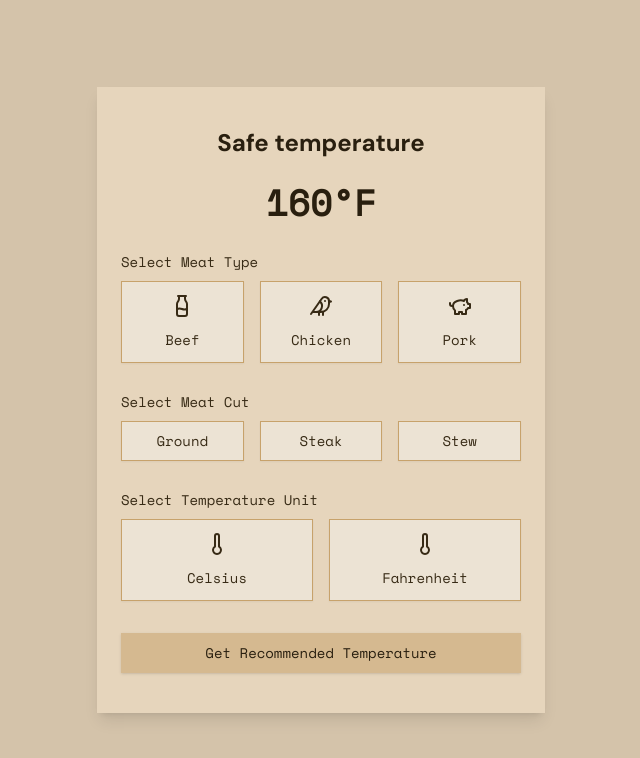
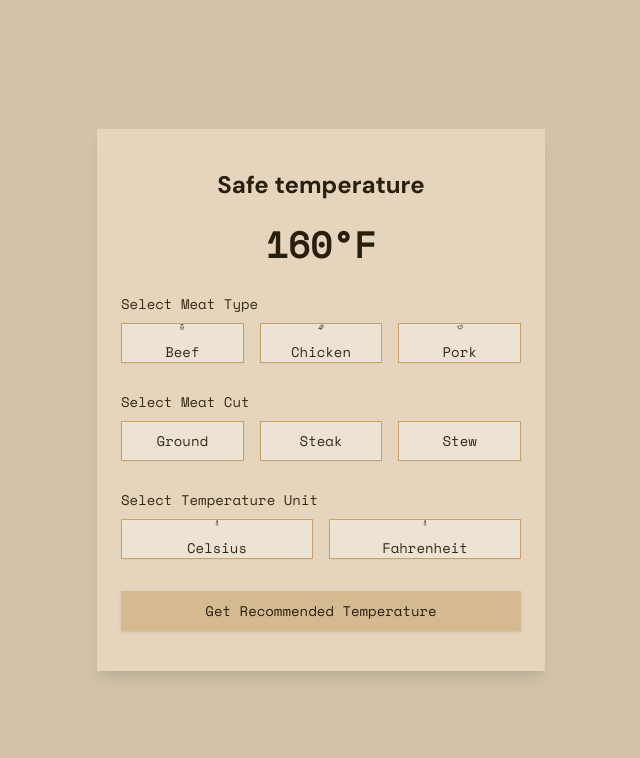
Before and after one commit to croppia/thermust, a Next.js app: page / in a window 1280 px wide. Shown: the top 758 px of the page, without its empty margins (319-959 px from the left). Built offline with nearby package versions, Linux system fonts and the light colour scheme.

Commit message:
Fix types

```diff
--- a/src/app/page.tsx
+++ b/src/app/page.tsx
@@ -26,24 +26,24 @@ export default function Component() {
             <div className="grid grid-cols-3 gap-4">
               <Button
                 variant="outline"
-                size="xl"
-                className="flex flex-col items-center justify-center gap-3 p-3"
+                size="lg"
+                className="flex flex-col items-center justify-center gap-3"
               >
                 <MilkIcon className="w-6 h-6" />
                 Beef
               </Button>
               <Button
                 variant="outline"
-                size="xl"
-                className="flex flex-col items-center justify-center gap-3 p-3"
+                size="lg"
+                className="flex flex-col items-center justify-center gap-3"
               >
                 <BirdIcon className="w-6 h-6" />
                 Chicken
               </Button>
               <Button
                 variant="outline"
-                size="xl"
-                className="flex flex-col items-center justify-center gap-3 p-3"
+                size="lg"
+                className="flex flex-col items-center justify-center gap-3"
               >
                 <PiggyBankIcon className="w-6 h-6" />
                 Pork
@@ -85,16 +85,16 @@ export default function Component() {
             <div className="grid grid-cols-2 gap-4">
               <Button
                 variant="outline"
-                size="xl"
-                className="flex flex-col items-center justify-center gap-3 p-3"
+                size="lg"
+                className="flex flex-col items-center justify-center gap-3"
               >
                 <ThermometerIcon className="w-6 h-6" />
                 Celsius
               </Button>
               <Button
                 variant="outline"
-                size="xl"
-                className="flex flex-col items-center justify-center gap-3 p-3"
+                size="lg"
+                className="flex flex-col items-center justify-center gap-3"
               >
                 <ThermometerIcon className="w-6 h-6" />
                 Fahrenheit
@@ -112,7 +112,7 @@ export default function Component() {
   );
 }
 
-function BirdIcon(props) {
+function BirdIcon(props: React.SVGProps<SVGSVGElement>) {
   return (
     <svg
       {...props}
@@ -136,7 +136,7 @@ function BirdIcon(props) {
   );
 }
 
-function MilkIcon(props) {
+function MilkIcon(props: React.SVGProps<SVGSVGElement>) {
   return (
     <svg
       {...props}
@@ -157,7 +157,7 @@ function MilkIcon(props) {
   );
 }
 
-function PiggyBankIcon(props) {
+function PiggyBankIcon(props: React.SVGProps<SVGSVGElement>) {
   return (
     <svg
       {...props}
```
